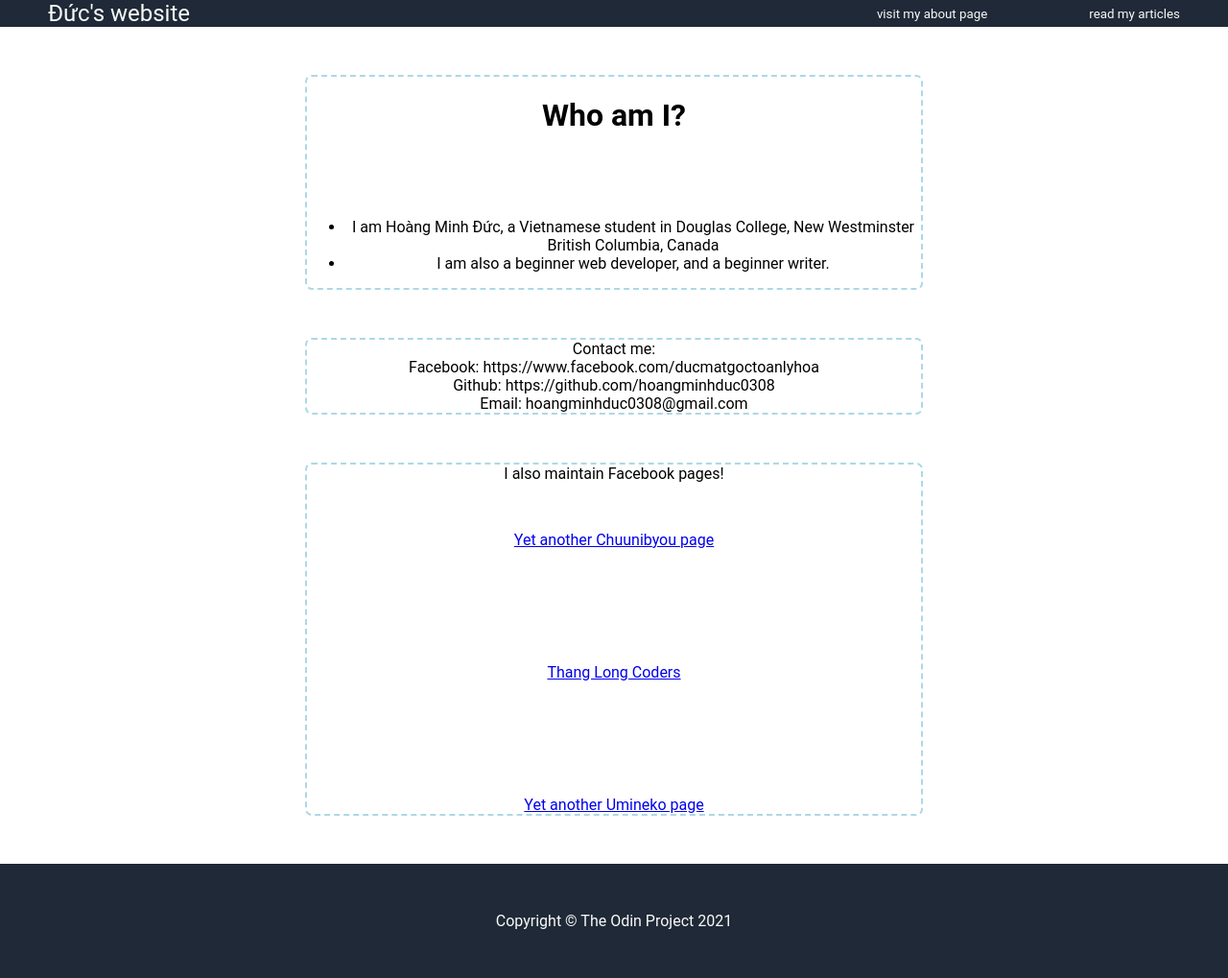
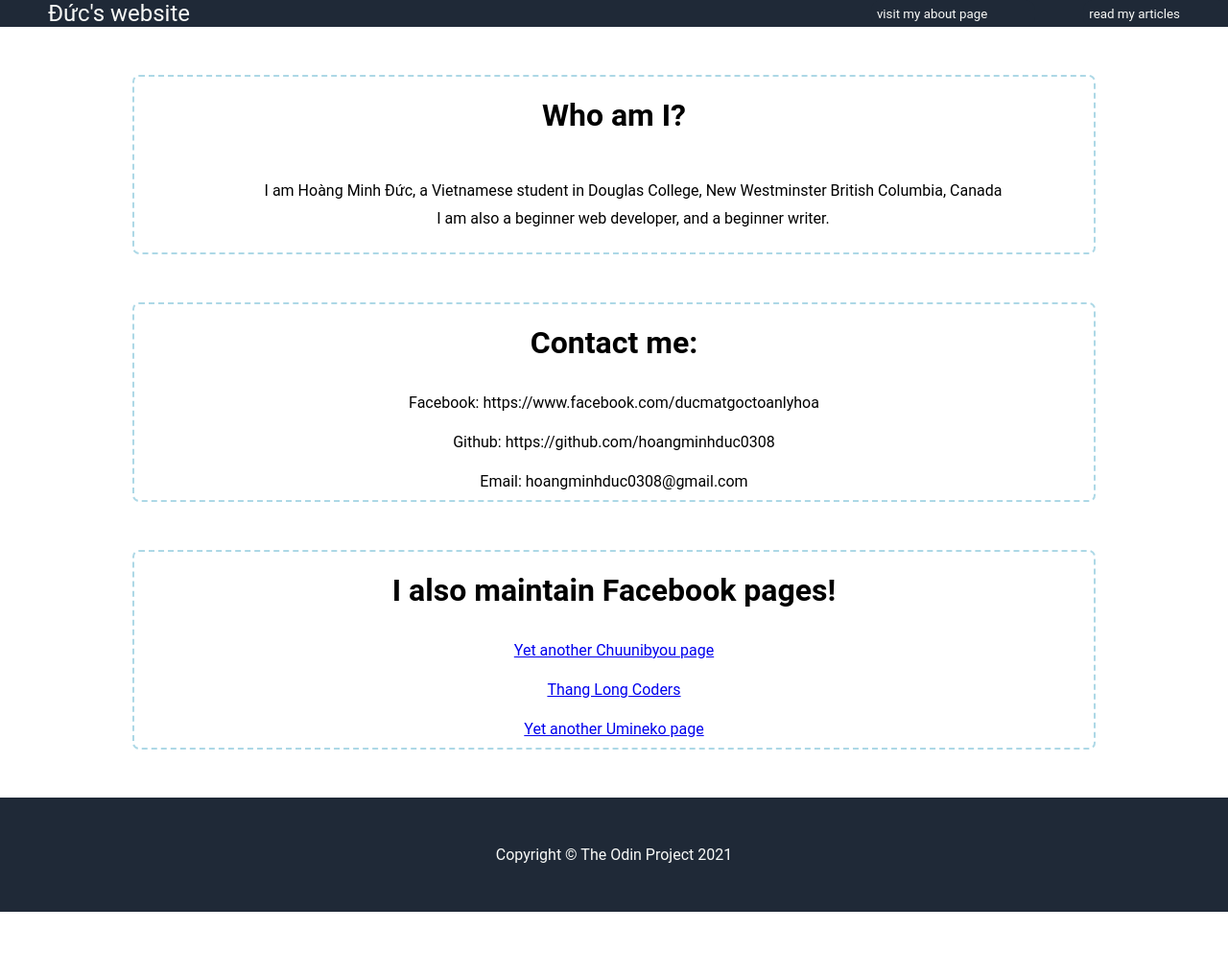
Before and after one commit to ducbadatcs/landing-page, a plain HTML site: page pages/about.html in a window 1280 px wide. Shown: the whole page at 96% size. After the commit the page ends 950 px from the top, so only its background shows below. Drawn offline with Linux system fonts and the light colour scheme.

Commit message:
Added content to about file

```diff
--- a/pages/about.html
+++ b/pages/about.html
@@ -16,25 +16,25 @@
 		<div class="infobox">
 			<h1>Who am I?</h1>
 			<ul>
-				<li>
+				<p>
 					I am Hoàng Minh Đức, a Vietnamese student in Douglas College,
 					New Westminster British Columbia, Canada
-				</li>
-				<li>I am also a beginner web developer, and a beginner writer.</li>
+				</p>
+				<p>I am also a beginner web developer, and a beginner writer.</p>
 			</ul>
 
 		</div>
 		<div class="infobox">
-			Contact me: <br>
-			Facebook: https://www.facebook.com/ducmatgoctoanlyhoa<br>
-			Github: https://github.com/hoangminhduc0308<br>
-			Email: hoangminhduc0308@gmail.com<br>
+			<h1>Contact me: <br></h1>
+			<p>Facebook: https://www.facebook.com/ducmatgoctoanlyhoa<br></p>
+			<p>Github: https://github.com/hoangminhduc0308<br></p>
+			<p>Email: hoangminhduc0308@gmail.com<br></p>
 		</div>
 		<div class="infobox">
-			I also maintain Facebook pages!
-			<a href="https://www.facebook.com/justachuunibyoupage" target="_blank" rel="noopener noreferrer">Yet another Chuunibyou page</a><br>
-			<a href="https://www.facebook.com/TLCd.vn/" target="_blank" rel="noopener noreferrer">Thang Long Coders</a><br>
-			<a href="https://www.facebook.com/profile.php?id=100082238633032" target="_blank" rel="noopener noreferrer">Yet another Umineko page</a>
+			<h1>I also maintain Facebook pages!</h1>
+			<p><a href="https://www.facebook.com/justachuunibyoupage" target="_blank" rel="noopener noreferrer">Yet another Chuunibyou page</a></p>
+			<p><a href="https://www.facebook.com/TLCd.vn/" target="_blank" rel="noopener noreferrer">Thang Long Coders</a></p>
+			<p><a href="https://www.facebook.com/profile.php?id=100082238633032" target="_blank" rel="noopener noreferrer">Yet another Umineko page</a></p>
 		</div>
 		<div class="hero">
 			<div class="box" style="text-align: center;">
--- a/styles.css
+++ b/styles.css
@@ -173,8 +173,8 @@ img {
 	display: flex;
 	flex: 1 1 auto;
 	flex-direction: column;
-	gap: 50px;
-	width: 50%;
+	gap: 2px;
+	width: 1000px;
 	margin: auto;
 	margin-top: 50px;
 	margin-bottom: 50px;
@@ -185,3 +185,8 @@ img {
 	justify-content: center;
 	text-align: center;
 }
+
+.infobox p {
+	margin: 10px;
+
+}
```
Also changed, not shown: index.html (+1 -1 lines).
